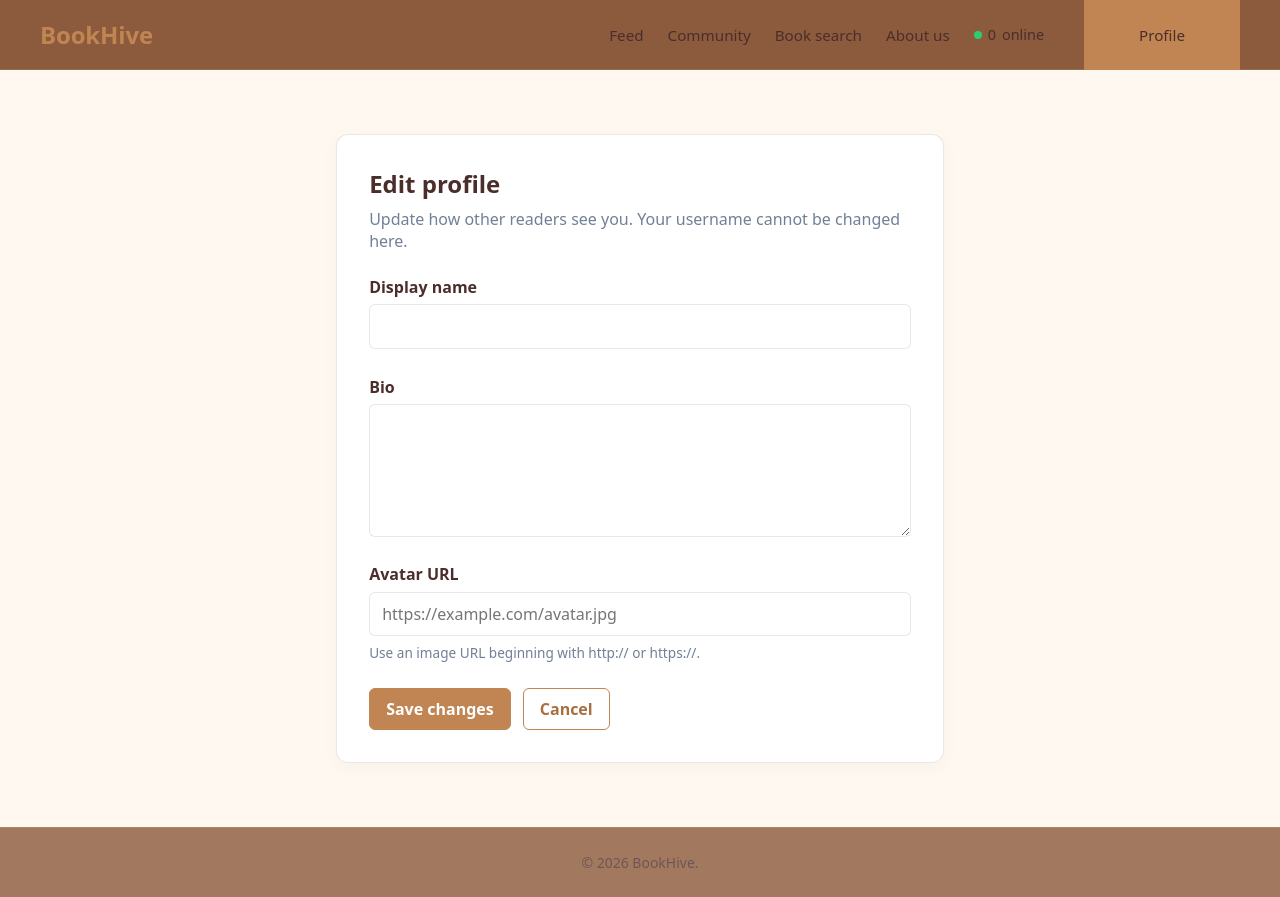
After one commit to JustasJun/BookHive, an ASP.NET Core app: template BookHive.Frontend/Views/Profile/Edit.cshtml in a window 1280 px wide. The commit adds this page. Run offline with ASP.NET Core 8, Linux system fonts and the light colour scheme; the template is opened without the code that fills it, so the values that code supplies are empty; some libraries are stand-ins or nearby versions.

Commit message:
Add profile editing and additional tests

```diff
--- a/BookHive.Backend/Repositories/ReviewRepository.cs
+++ b/BookHive.Backend/Repositories/ReviewRepository.cs
@@ -58,7 +58,8 @@ public class ReviewRepository : IReviewRepository
                 review.CoverId,
                 review.Rating,
                 review.Text,
-                review.CreatedAt))
+                review.CreatedAt,
+                user.AvatarUrl))
             .Take(count)
             .ToListAsync();
     }
@@ -83,7 +84,8 @@ public class ReviewRepository : IReviewRepository
                 review.CoverId,
                 review.Rating,
                 review.Text,
-                review.CreatedAt))
+                review.CreatedAt,
+                user.AvatarUrl))
             .Take(count)
             .ToListAsync();
     }
--- /dev/null
+++ b/BookHive.Frontend/Views/Profile/Edit.cshtml
@@ -0,0 +1,50 @@
+@model BookHive.Frontend.Models.EditProfileViewModel
+
+@{
+    ViewData["Title"] = "Edit profile";
+}
+
+@section Styles {
+    <link rel="stylesheet" href="~/css/profileEdit.css" asp-append-version="true" />
+}
+
+<section class="profile-edit-page">
+    <h1>Edit profile</h1>
+    <p class="profile-edit-description">
+        Update how other readers see you. Your username cannot be changed here.
+    </p>
+
+    <form asp-controller="Profile" asp-action="Edit" method="post" class="profile-edit-form">
+        <div asp-validation-summary="ModelOnly" class="profile-edit-validation" role="alert"></div>
+
+        <div class="profile-edit-field">
+            <label asp-for="DisplayName"></label>
+            <input asp-for="DisplayName" class="profile-edit-input" maxlength="30" />
+            <span asp-validation-for="DisplayName" class="profile-edit-field-error"></span>
+        </div>
+
+        <div class="profile-edit-field">
+            <label asp-for="Bio"></label>
+            <textarea asp-for="Bio" class="profile-edit-input" rows="5" maxlength="200"></textarea>
+            <span asp-validation-for="Bio" class="profile-edit-field-error"></span>
+        </div>
+
+        <div class="profile-edit-field">
+            <label asp-for="AvatarUrl"></label>
+            <input asp-for="AvatarUrl"
+                   class="profile-edit-input"
+                   type="url"
+                   maxlength="2048"
+                   placeholder="https://example.com/avatar.jpg" />
+            <span class="profile-edit-help">Use an image URL beginning with http:// or https://.</span>
+            <span asp-validation-for="AvatarUrl" class="profile-edit-field-error"></span>
+        </div>
+
+        <div class="profile-edit-actions">
+            <button class="profile-edit-save" type="submit">Save changes</button>
+            <a class="profile-edit-cancel"
+               asp-controller="Account"
+               asp-action="UserAccount">Cancel</a>
+        </div>
+    </form>
+</section>
--- /dev/null
+++ b/BookHive.Frontend/wwwroot/css/profileEdit.css
@@ -0,0 +1,104 @@
+.profile-edit-page {
+    box-sizing: border-box;
+    width: min(100% - 2rem, 42rem);
+    margin: 2rem auto;
+    padding: 2rem;
+    border: 1px solid var(--color-border, #e2e8f0);
+    border-radius: 12px;
+    background: var(--color-card, #fff);
+    box-shadow: 0 4px 20px rgba(0, 0, 0, 0.03);
+}
+
+.profile-edit-page h1 {
+    margin: 0;
+    color: var(--color-text-dark, #1a202c);
+}
+
+.profile-edit-description {
+    margin: 0.5rem 0 1.5rem;
+    color: var(--color-text-muted, #718096);
+}
+
+.profile-edit-form {
+    display: flex;
+    flex-direction: column;
+    gap: 1.25rem;
+}
+
+.profile-edit-field {
+    display: flex;
+    flex-direction: column;
+    gap: 0.4rem;
+}
+
+.profile-edit-field label {
+    font-weight: 600;
+}
+
+.profile-edit-input {
+    box-sizing: border-box;
+    width: 100%;
+    padding: 0.65rem 0.75rem;
+    border: 1px solid var(--color-border, #cbd5e0);
+    border-radius: 6px;
+    color: var(--color-text, #2d3748);
+    font: inherit;
+}
+
+.profile-edit-input:focus {
+    border-color: var(--color-brand, #4a3319);
+    outline: 2px solid rgba(74, 51, 25, 0.2);
+}
+
+.profile-edit-field textarea {
+    resize: vertical;
+}
+
+.profile-edit-help {
+    color: var(--color-text-muted, #718096);
+    font-size: 0.85rem;
+}
+
+.profile-edit-field-error,
+.profile-edit-validation {
+    color: #b42318;
+    font-size: 0.9rem;
+}
+
+.profile-edit-validation:empty {
+    display: none;
+}
+
+.profile-edit-actions {
+    display: flex;
+    flex-wrap: wrap;
+    align-items: center;
+    gap: 0.75rem;
+}
+
+.profile-edit-save,
+.profile-edit-cancel {
+    padding: 0.55rem 1rem;
+    border: 1px solid var(--color-brand, #4a3319);
+    border-radius: 6px;
+    font: inherit;
+    font-weight: 600;
+    text-decoration: none;
+    cursor: pointer;
+}
+
+.profile-edit-save {
+    background: var(--color-brand, #4a3319);
+    color: var(--color-card, #fff);
+}
+
+.profile-edit-cancel {
+    background: transparent;
+    color: var(--color-brand-dark, #2c1810);
+}
+
+@media (max-width: 600px) {
+    .profile-edit-page {
+        padding: 1.25rem;
+    }
+}
--- a/BookHive.Frontend/wwwroot/css/userPosts.css
+++ b/BookHive.Frontend/wwwroot/css/userPosts.css
@@ -40,6 +40,7 @@
     color: var(--color-card);
     font-size: 1.1rem;
     font-weight: 700;
+    object-fit: cover;
 }
 
 .user-posts__user {
--- a/BookHive.Shared/Models/CommunityReviewItem.cs
+++ b/BookHive.Shared/Models/CommunityReviewItem.cs
@@ -9,4 +9,5 @@ public record CommunityReviewItem(
     string? CoverId,
     int Rating,
     string Text,
-    DateTime CreatedAt);
+    DateTime CreatedAt,
+    string? AvatarUrl = null);
```
Also changed, not shown: BookHive.Backend/Controllers/AccountController.cs (+36 -0 lines), BookHive.Backend/DTOs/UpdateProfileRequest.cs (added, +15 -0 lines), BookHive.Backend/Services/UserService.cs (+26 -0 lines), BookHive.Frontend/Controllers/ProfileController.cs (+102 -0 lines), BookHive.Frontend/Controllers/ReviewsController.cs (+42 -3 lines), BookHive.Frontend/Models/EditProfileViewModel.cs (added, +18 -0 lines), BookHive.Frontend/Views/Account/UserAccount.cshtml (+10 -9 lines), BookHive.Frontend/Views/Community/Index.cshtml (+10 -0 lines), BookHive.Frontend/Views/Feed/Index.cshtml (+10 -1 lines), BookHive.Frontend/Views/Reviews/UserPosts.cshtml (+16 -1 lines), BookHive.Frontend/wwwroot/css/communityFeed.css (+15 -0 lines), BookHive.Frontend/wwwroot/css/userAccount.css (+16 -20 lines), BookHive.Tests/Controllers/AccountControllerTests.cs (+55 -0 lines), BookHive.Tests/Controllers/FrontendReviewsControllerTests.cs (added, +49 -0 lines), 1 more files.
